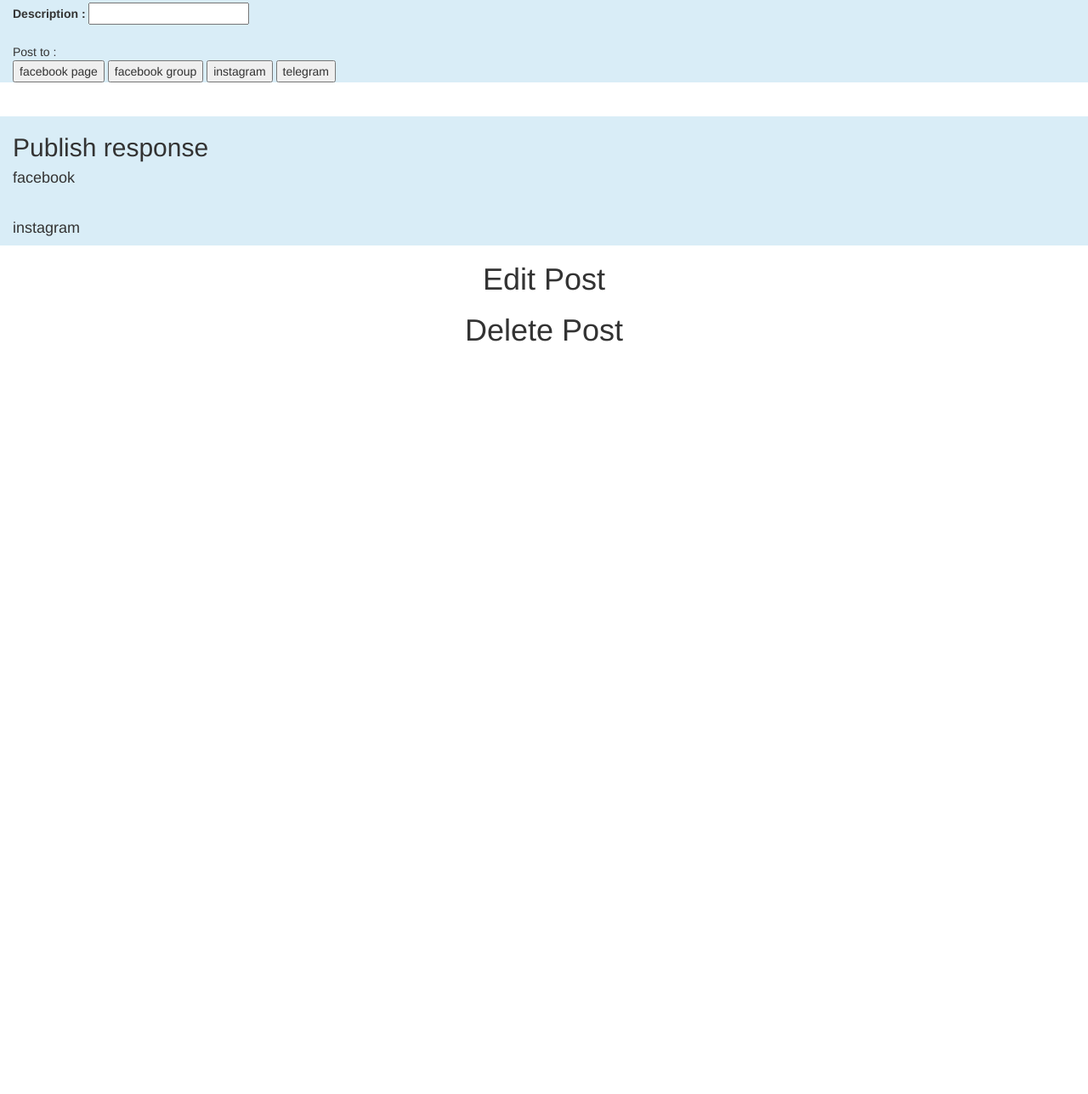
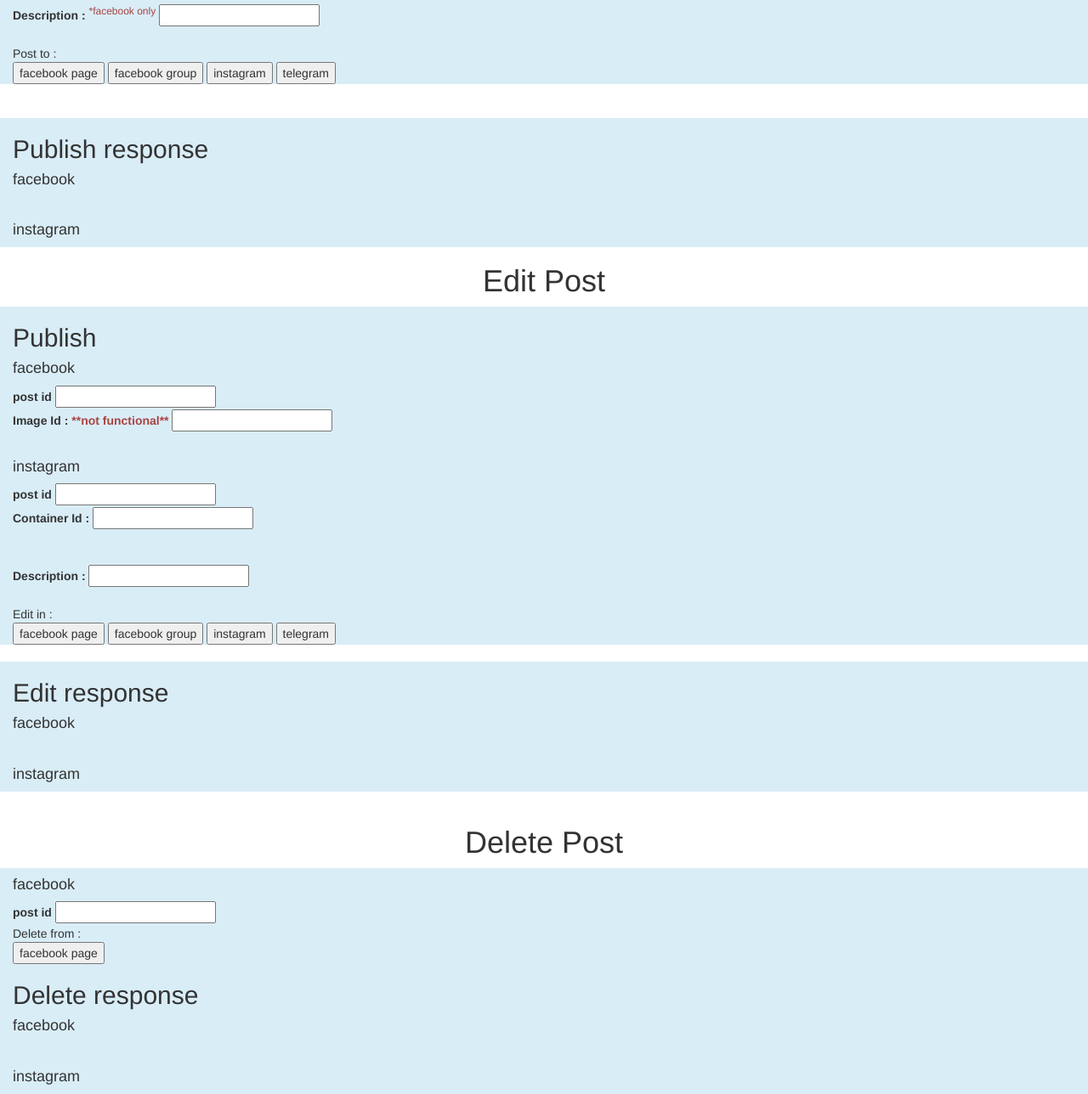
Before and after one commit to Qmem-Developers/create-once-deploy-everywhere, a website: page server-request-demo/index.html in a window 1280 px wide. Shown: the part 1231-2519 px from the top of the page at 85% size. Before the commit the page ends 1649 px from the top, so only its background shows below. Drawn offline with nearby package versions, Linux system fonts and the light colour scheme.

Commit message:
facebook delete & edit, instagram create added

```diff
--- /dev/null
+++ b/server-request-demo/edit.js
@@ -0,0 +1,55 @@
+//100204642759429_100963459350214
+
+function editInFbPage(){
+
+        var doc = document.getElementById('facebookImagesForEdit');
+        var imgArr = doc.getElementsByClassName('image_urlEdit');
+        var ImageDataArray = [];
+
+        //make array of images to be uploaded
+          for (i = 0; i < imgArr.length; i++) {
+            console.log(imgArr[i].value)
+            ImageDataArray.push({
+              media_fbid: `${imgArr[i].value}`,
+
+            });
+          }
+          FB.api(
+            `/${document.getElementById('facebookPostId').value}`,
+            'POST',
+            {
+              attached_media: ImageDataArray,
+              message: `${document.getElementById('descriptionEdit').value}`,
+              access_token: `${page_access_token}`,
+            },
+
+            function (response) {
+              console.log(response);
+              document.getElementById(
+                'facebookEditResponse'
+              ).innerHTML += `<li>page - ${JSON.stringify(response)} </li>\n`;
+            }
+          );
+
+      }
+
+function editInInsta(){
+
+}
+
+function deleteFromFbPage(){
+    FB.api(
+        `/${document.getElementById('facebookPostIdforDelete').value}`,
+        'DELETE',
+        {
+          access_token: `${page_access_token}`,
+        },
+
+        function (response) {
+          console.log(response);
+          document.getElementById(
+            'facebookDeleteResponse'
+          ).innerHTML += `<li>page - ${JSON.stringify(response)} </li>\n`;
+        }
+      );
+}
--- a/server-request-demo/index.html
+++ b/server-request-demo/index.html
@@ -71,6 +71,8 @@
       <label for='image_url'>Image Id : </label>
       <input type='text' id='image_url' class='images_url'>
     </div>
+    <label for="igDescription">Description : <sup class="text-danger h6"> *instagram only</sup></label>
+    <input type="text" name="" id="igDescription">
     <input type="button" value="create container" onclick="createImageContainer()">
   </div>
   <br>
@@ -102,7 +104,7 @@
 
     <br>
     <br>
-    <label for="description">Description : </label>
+    <label for="description">Description : <sup class="text-danger h6"> *facebook only</sup></label>
     <input type="text" name="" id="description">
     <br>
     <br>
@@ -130,14 +132,96 @@
 
   <div class="h1 text-center">Edit Post</div>
 
+  <!-- Edit post -->
+  <div class="container-fluid bg-info">
+    <h4 class="h2">Publish</h4>
+    <div id="facebookImagesForEdit">
+      <div class="imageField">
+        <h4>facebook</h4>
+        <label for="facebookPostId">post id</label>
+        <input type="text" id="facebookPostId">
+        <br>
+        <label for='image_url'>Image Id : <span class="text-danger">**not functional**</span> </label>
+        <input type='text' id='image_urlEdit' class="image_urlEdit">
+        <br>
 
+      </div>
+    </div>
+    <br>
+    <div class="">
+      <h4>instagram</h4>
+      <label for="instagramPostId">post id</label>
+      <input type="text" id="instagramPostId">
+      <br>
+      <label for='imgContainerIdEdit'>Container Id : </label>
+      <input type='text' id='imgContainerIdEdit'>
+      <br>
+
+    </div>
+
+    <br>
+    <br>
+    <label for="descriptionEdit">Description : </label>
+    <input type="text" name="" id="descriptionEdit">
+    <br>
+    <br>
+    <div>Edit in : </div>
+    <input type="button" value="facebook page" onclick="editInFbPage()">
+    <input type="button" value="facebook group">
+    <input type="button" value="instagram" onclick="editInInsta()">
+    <input type="button" value="telegram">
+  </div>
+
+  <br>
+  <!-- Edit response display -->
+  <div id="editResponse" class="container-fluid bg-info">
+    <div class="h2">Edit response</div>
+    <div id="facebookEditResponse">
+      <h4>facebook</h4>
+
+    </div>
+    <br>
+    <div id="instagramEditResponse">
+      <h4>instagram</h4>
+    </div>
+  </div>
+  <br>
+
+  <!-- Delete post -->
   <div class="h1 text-center">Delete Post</div>
+  <div class="container-fluid bg-info">
+    <div class="imageField">
+      <h4>facebook</h4>
+      <label for="facebookPostIdforDelete">post id</label>
+      <input type="text" id="facebookPostIdforDelete">
+      <br>
+      <div>Delete from : </div>
+      <input type="button" value="facebook page" onclick="deleteFromFbPage()">
+
+
+    </div>
+  </div>
+
+  <!-- Delete response display -->
+  <div id="editResponse" class="container-fluid bg-info">
+    <div class="h2">Delete response</div>
+    <div id="facebookDeleteResponse">
+      <h4>facebook</h4>
+
+    </div>
+    <br>
+    <div id="instagramDeleteResponse">
+      <h4>instagram</h4>
+    </div>
+  </div>
 
 
   <!-- Load the JS SDK asynchronously -->
   <script async defer crossorigin="anonymous" src="https://connect.facebook.net/en_US/sdk.js"></script>
 
   <script src="ui.js"></script>
+  <script src="edit.js"></script>
+  <script src="datasource.js"></script>
 
 
 </body>
--- a/server-request-demo/ui.js
+++ b/server-request-demo/ui.js
@@ -6,3 +6,12 @@
       <input type='text'  id='image_url' class='images_url'>`;
   }
 }
+
+
+function addImageFieldEdit(){
+  var doc = document.getElementById('imageEditField')
+
+  doc.innerHTML += `
+       <input type='text'  id='image_url' class='image_urlEdit'>`;
+
+}
```
Also changed, not shown: server-request-demo/index.js (+5 -3 lines).
